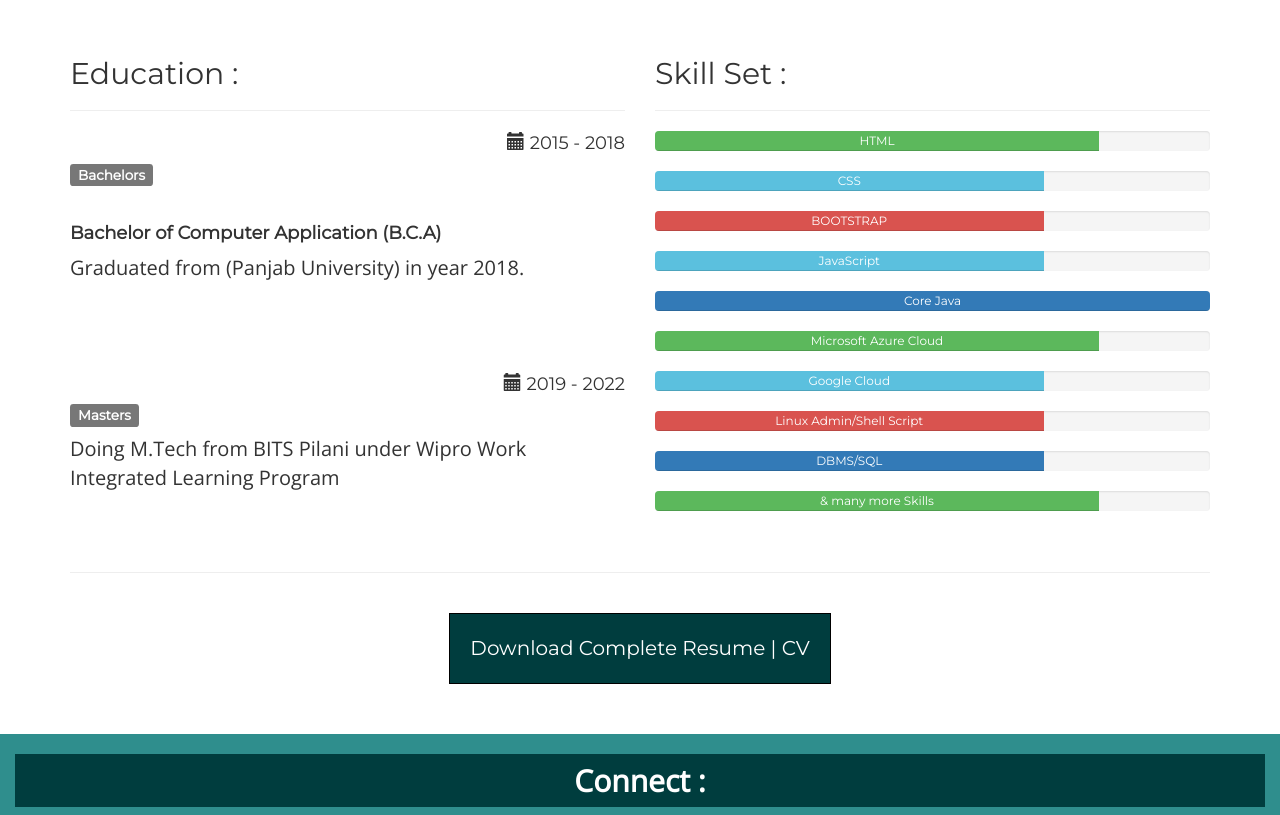
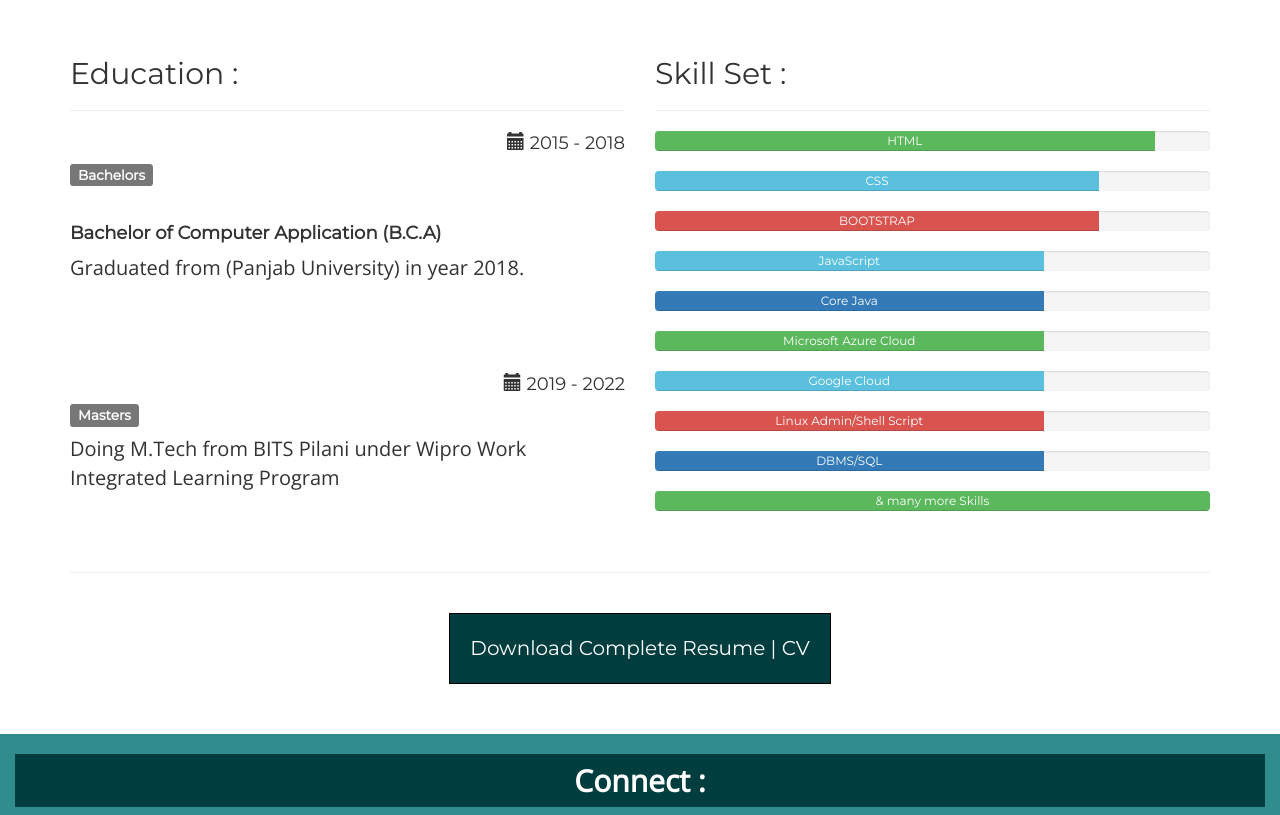
Before and after one commit to surajkrishan/surajkrishan.github.io, a plain HTML site: page about.html in a window 1280 px wide. Shown: the part 960-1775 px from the top of the page. Drawn offline with nearby package versions, Linux system fonts and the light colour scheme; a web font is replaced by a local one.

Commit message:
Update about.html

```diff
--- a/about.html
+++ b/about.html
@@ -66,22 +66,22 @@
                     <h2>Skill Set :</h2>
                     <hr>
                     <div class="progress">
-                        <div class="progress-bar progress-bar-success" role="progressbar" aria-valuenow="90" aria-valuemin="0" aria-valuemax="100" style="width: 80%"> HTML</div>
+                        <div class="progress-bar progress-bar-success" role="progressbar" aria-valuenow="90" aria-valuemin="0" aria-valuemax="100" style="width: 90%"> HTML</div>
                     </div>
                     <div class="progress">
-                        <div class="progress-bar progress-bar-info" role="progressbar" aria-valuenow="80" aria-valuemin="0" aria-valuemax="100" style="width: 70%"> CSS</div>
+                        <div class="progress-bar progress-bar-info" role="progressbar" aria-valuenow="80" aria-valuemin="0" aria-valuemax="100" style="width: 80%"> CSS</div>
                     </div>
                     <div class="progress">
-                        <div class="progress-bar progress-bar-danger" role="progressbar" aria-valuenow="80" aria-valuemin="0" aria-valuemax="100" style="width: 70%"> BOOTSTRAP</div>
+                        <div class="progress-bar progress-bar-danger" role="progressbar" aria-valuenow="80" aria-valuemin="0" aria-valuemax="100" style="width: 80%"> BOOTSTRAP</div>
                     </div>
                     <div class="progress">
                         <div class="progress-bar progress-bar-info" role="progressbar" aria-valuenow="70" aria-valuemin="0" aria-valuemax="100" style="width: 70%"> JavaScript</div>
                     </div>
                     <div class="progress">
-                        <div class="progress-bar progress-bar-sucess" role="progressbar" aria-valuenow="70" aria-valuemin="0" aria-valuemax="100" style="width: 100%"> Core Java</div>
+                        <div class="progress-bar progress-bar-sucess" role="progressbar" aria-valuenow="70" aria-valuemin="0" aria-valuemax="100" style="width: 70%"> Core Java</div>
                     </div>
                     <div class="progress">
-                        <div class="progress-bar progress-bar-success" role="progressbar" aria-valuenow="70" aria-valuemin="0" aria-valuemax="100" style="width: 80%"> Microsoft Azure Cloud</div>
+                        <div class="progress-bar progress-bar-success" role="progressbar" aria-valuenow="70" aria-valuemin="0" aria-valuemax="100" style="width: 70%"> Microsoft Azure Cloud</div>
                     </div>
                     <div class="progress">
                         <div class="progress-bar progress-bar-info" role="progressbar" aria-valuenow="70" aria-valuemin="0" aria-valuemax="100" style="width: 70%"> Google Cloud</div>
@@ -93,7 +93,7 @@
                         <div class="progress-bar progress-ba0r-info" role="progressbar" aria-valuenow="70" aria-valuemin="0" aria-valuemax="100" style="width: 70%"> DBMS/SQL</div>
                     </div>
                     <div class="progress">
-                        <div class="progress-bar progress-bar-success" role="progressbar" aria-valuenow="100" aria-valuemin="0" aria-valuemax="100" style="width: 80%"> & many more Skills</div>
+                        <div class="progress-bar progress-bar-success" role="progressbar" aria-valuenow="100" aria-valuemin="0" aria-valuemax="100" style="width: 100%"> & many more Skills</div>
                     </div>
                 </div>
             </div>
```
